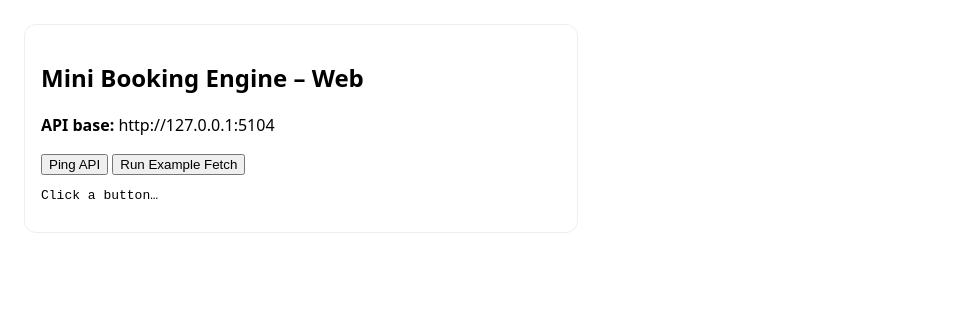
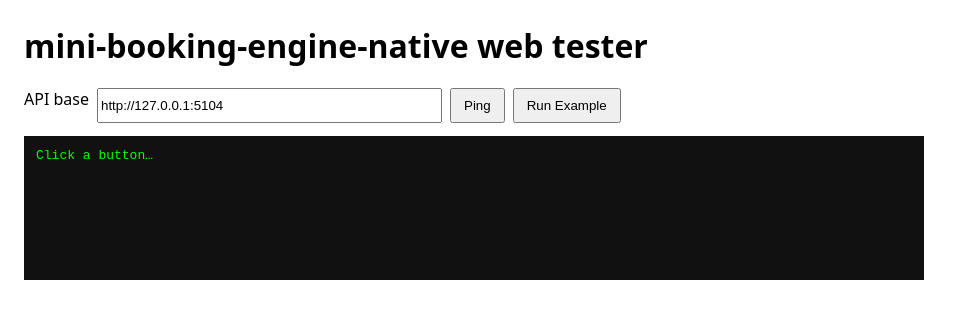
Before and after one commit to at-github-th/mini-booking-engine, a plain HTML site: page web/index.html in a window 1280 px wide. Shown: the whole page, without its empty margins (0-963 px from the left). Drawn offline with Linux system fonts and the light colour scheme.

Commit message:
docs: README + web tester + linguist attrs

```diff
--- a/web/index.html
+++ b/web/index.html
@@ -1,16 +1,11 @@
-<!doctype html><meta charset="utf-8"/>
-<title>Mini Booking Engine – Web</title>
-<style>body{font-family:system-ui;margin:24px}.card{border:1px solid #eee;border-radius:12px;padding:16px;max-width:520px}</style>
-<div class="card">
-  <h2>Mini Booking Engine – Web</h2>
-  <p><b>API base:</b> http://127.0.0.1:5104</p>
-  <button onclick="ping()">Ping API</button>
-  <button onclick="ex()">Run Example Fetch</button>
-  <pre id="out">Click a button…</pre>
-</div>
+<!doctype html><meta charset="utf-8"><title>mini-booking-engine-native demo</title>
+<style>body{font-family:system-ui,Arial;margin:24px;max-width:900px}.row{display:flex;gap:8px;margin:8px 0}button{padding:8px 12px}pre{background:#111;color:#0f0;padding:12px;min-height:120px;white-space:pre-wrap}</style>
+<h1>mini-booking-engine-native web tester</h1>
+<div class="row"><label>API base</label><input id="base" size="40" value="http://127.0.0.1:5104"><button onclick="ping()">Ping</button><button onclick="ex()">Run Example</button></div>
+<pre id="out">Click a button…</pre>
 <script>
-const base="http://127.0.0.1:5104";
-const out=document.getElementById("out");
-async function ping(){ try{ const r=await fetch(base,{mode:"cors"}); out.textContent=JSON.stringify(await r.json(),null,2);}catch(e){ out.textContent=String(e);} }
-async function ex(){ try{ const r=await fetch(base+"/api",{mode:"cors"}); out.textContent=(r.ok? "Use real endpoints (see README)" : r.status+" "+r.statusText); }catch(e){ out.textContent=String(e);} }
+const out=document.getElementById('out');
+function base(){return document.getElementById('base').value}
+async function ping(){try{const r=await fetch(base()); out.textContent=JSON.stringify(await r.json(),null,2);}catch(e){out.textContent=String(e)}}
+async function ex(){out.textContent="Try /api endpoints for this app"}
 </script>
```
Also changed, not shown: README.md.
